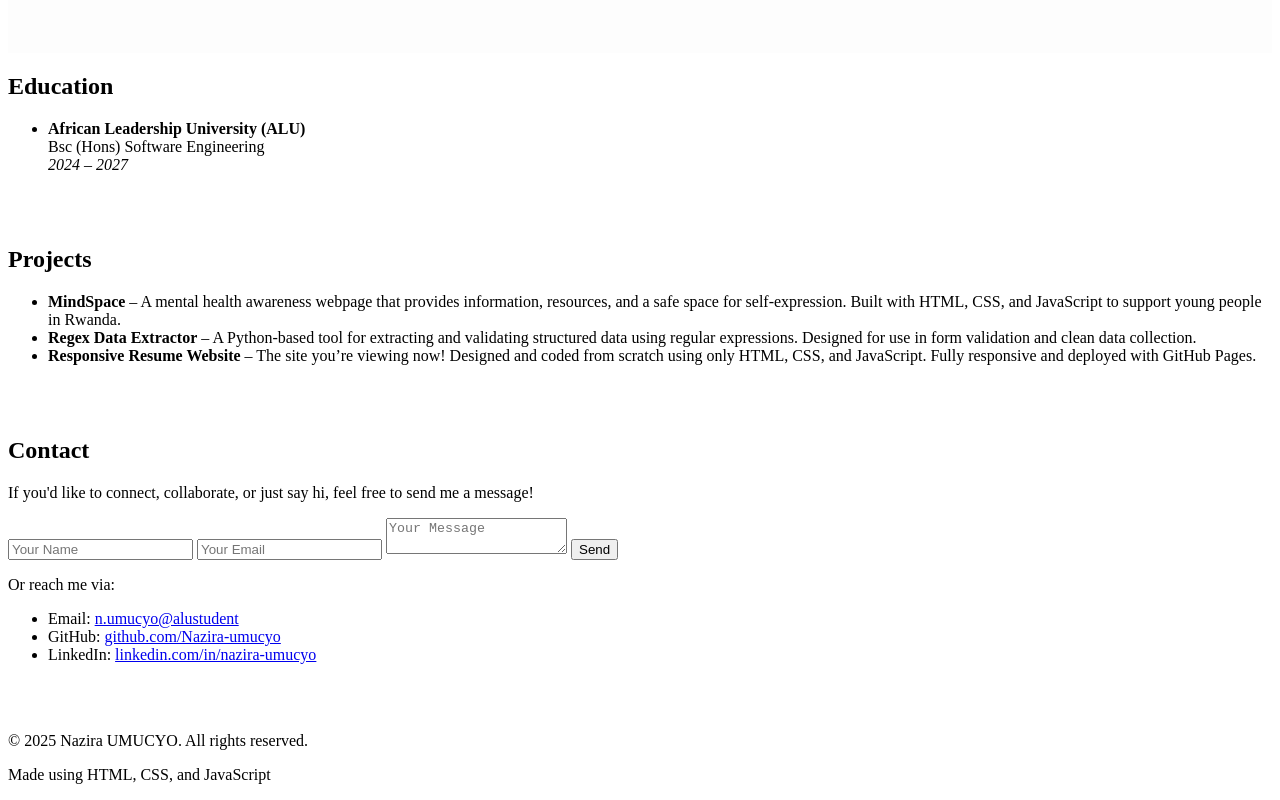
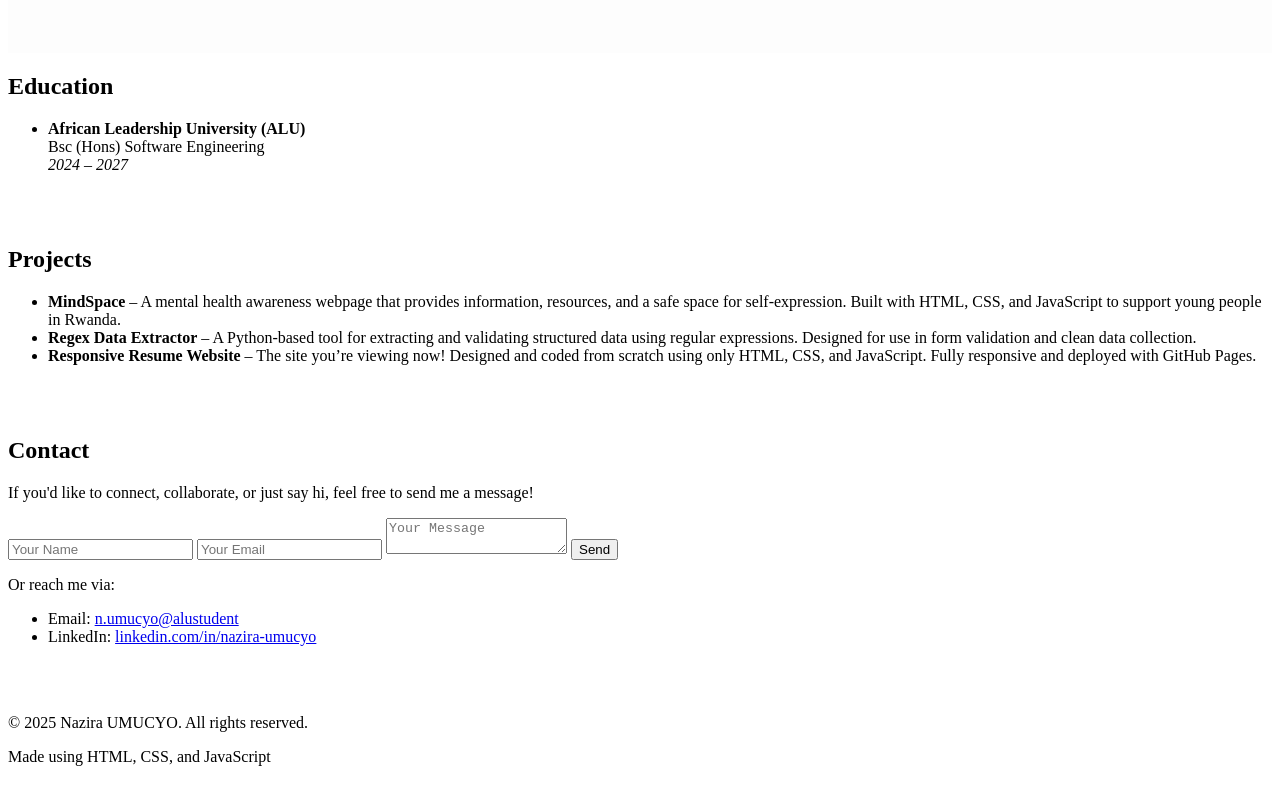
Before and after one commit to Nazira-umucyo/Umucyo-s-resume, a plain HTML site: page index.html in a window 1280 px wide. Shown: the part 1063-1863 px from the top of the page. Drawn offline with Linux system fonts and the light colour scheme.

Commit message:
my resume

```diff
--- a/index.html
+++ b/index.html
@@ -107,7 +107,6 @@
       <p>Or reach me via:</p>
   <ul>
     <li>Email: <a href="mailto:n.umuycyo@alustudent.com">n.umucyo@alustudent</a></li>
-    <li>GitHub: <a href="https://github.com/Nazira-umucyo" target="_blank">github.com/Nazira-umucyo</a></li>
     <li>LinkedIn: <a href="https://www.linkedin.com/in/nazira-umucyo-773997345" target="_blank">linkedin.com/in/nazira-umucyo</a></li>
   </ul>
     </section>
```
